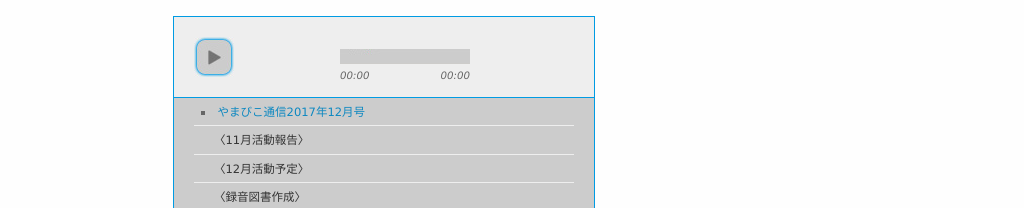
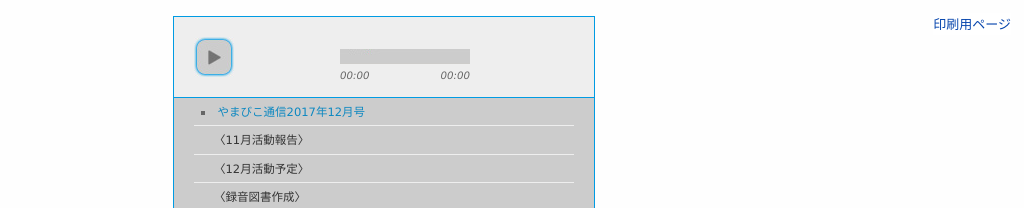
Before and after one commit to o-yamabiko/o-yamabiko.github.io, a Jekyll site: the page built from _tusin/tusin201712.md, in a window 1280 px wide. Shown: the top 208 px of the page, without its empty margins (256-1280 px from the left). Built offline with Jekyll 4.4.1, drawn with Linux system fonts in a browser that asks for light colours.

Commit message:
page for print

```diff
--- a/_layouts/player.html
+++ b/_layouts/player.html
@@ -50,6 +50,7 @@
       <div>
     	<time datetime="{{ page.date | date_to_xmlschema }}" itemprop="datePublished">ページ更新日： {{ page.date | date: "%Y年%m月%d日" }}</time>
       </div>
+	    <div style="position: fixed; left: auto; right: 1em; top: 1em; font-size: small; background: rgba(255, 255, 255, .90);"><a href="/p{{ page.url }}">印刷用ページ</a></div>
        {% if page.navigation %}
 <div class="nav">
          {% if page.previous %}
```
